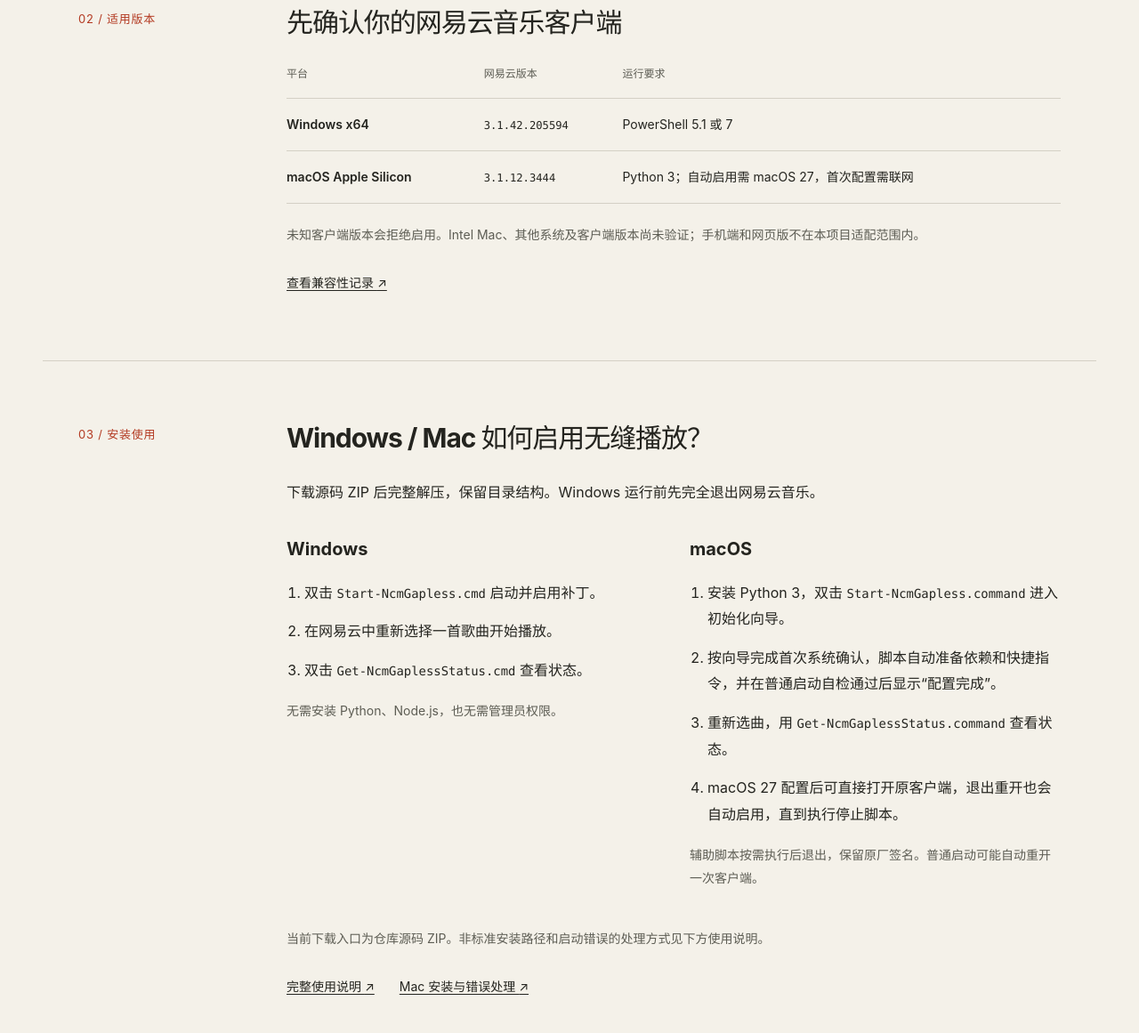
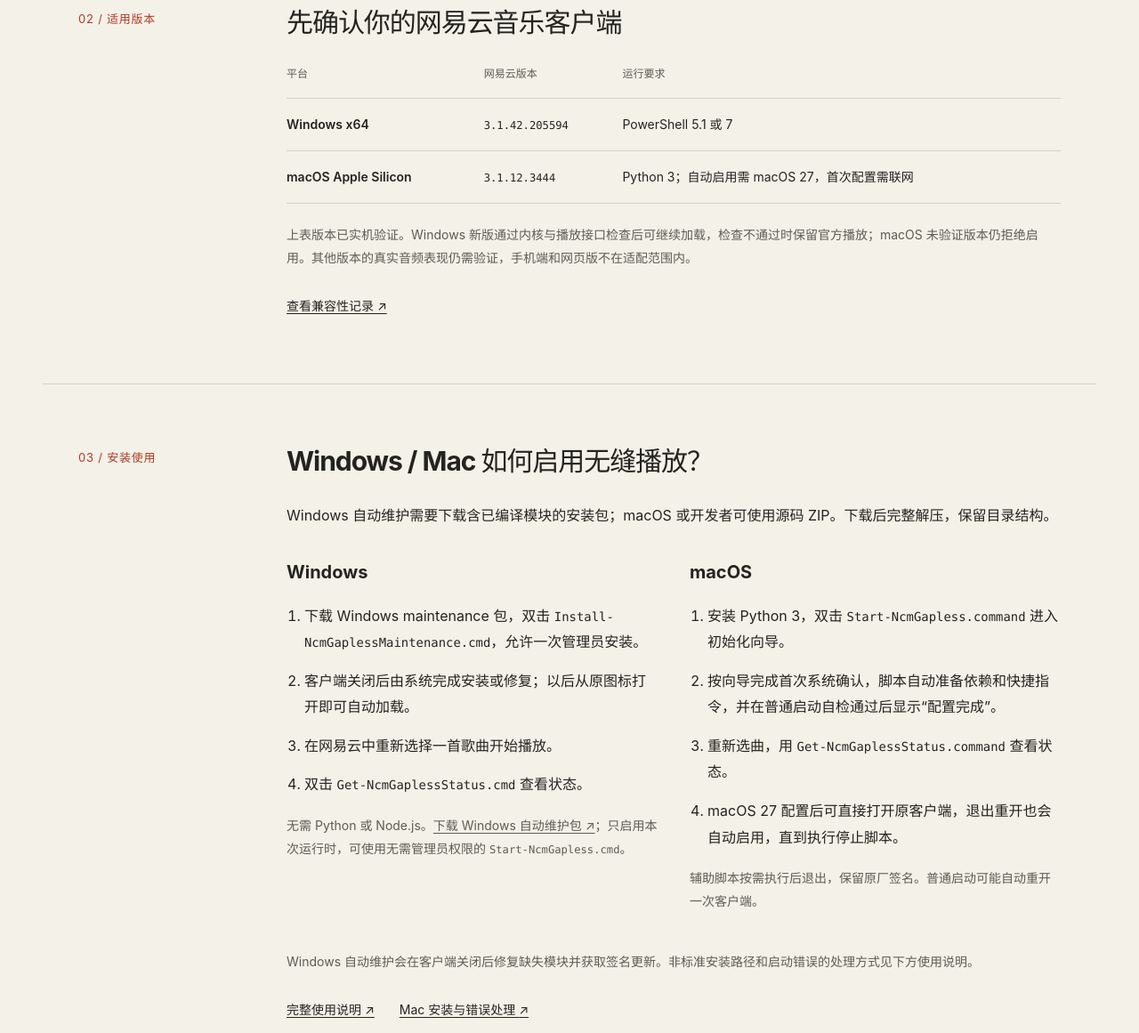
Before and after one commit to Xy2002/ncm-gapless, a plain HTML site: page site/index.html in a window 1280 px wide. Shown: the part 1345-2506 px from the top of the page at 89% size. Drawn offline with Linux system fonts and the light colour scheme.

Commit message:
fix(windows): harden maintenance recovery and installation trust

```diff
--- a/site/index.html
+++ b/site/index.html
@@ -25,7 +25,7 @@
     "url": "https://xy2002.github.io/ncm-gapless/",
     "sameAs": "https://github.com/Xy2002/ncm-gapless",
     "downloadUrl": "https://github.com/Xy2002/ncm-gapless/archive/refs/heads/main.zip",
-    "softwareVersion": "0.4.0-experimental",
+    "softwareVersion": "0.5.0-experimental",
     "operatingSystem": ["Windows x64", "macOS Apple Silicon"],
     "applicationCategory": "MultimediaApplication",
     "inLanguage": "zh-CN"
@@ -54,7 +54,7 @@
           <a class="button" href="https://github.com/Xy2002/ncm-gapless/archive/refs/heads/main.zip">下载源码 ZIP <span aria-hidden="true">↓</span></a>
           <a class="text-link" href="#compatibility">先确认适用版本 <span aria-hidden="true">↘</span></a>
         </div>
-        <p class="release">0.4.0-experimental · 实验版本 · Windows / macOS</p>
+        <p class="release">0.5.0-experimental · 实验版本 · Windows / macOS</p>
         <figure class="continuity">
           <svg viewBox="0 0 960 132" role="img" aria-labelledby="wave-title wave-description">
             <title id="wave-title">两首曲目在同一条时间线上衔接的示意图</title>
@@ -92,7 +92,7 @@
             </tbody>
           </table>
         </div>
-        <p class="note">未知客户端版本会拒绝启用。Intel Mac、其他系统及客户端版本尚未验证；手机端和网页版不在本项目适配范围内。</p>
+        <p class="note">上表版本已实机验证。Windows 新版通过内核与播放接口检查后可继续加载，检查不通过时保留官方播放；macOS 未验证版本仍拒绝启用。其他版本的真实音频表现仍需验证，手机端和网页版不在适配范围内。</p>
         <a class="text-link" href="https://github.com/Xy2002/ncm-gapless/blob/main/compatibility.json">查看兼容性记录 <span aria-hidden="true">↗</span></a>
       </div>
     </section>
@@ -101,16 +101,17 @@
       <p class="section-label">03 / 安装使用</p>
       <div>
         <h2 id="install-title">Windows / Mac 如何启用无缝播放？</h2>
-        <p>下载源码 ZIP 后完整解压，保留目录结构。Windows 运行前先完全退出网易云音乐。</p>
+        <p>Windows 自动维护需要下载含已编译模块的安装包；macOS 或开发者可使用源码 ZIP。下载后完整解压，保留目录结构。</p>
         <div class="platforms">
           <div>
             <h3>Windows</h3>
             <ol>
-              <li>双击 <code>Start-NcmGapless.cmd</code> 启动并启用补丁。</li>
+              <li>下载 Windows maintenance 包，双击 <code>Install-NcmGaplessMaintenance.cmd</code>，允许一次管理员安装。</li>
+              <li>客户端关闭后由系统完成安装或修复；以后从原图标打开即可自动加载。</li>
               <li>在网易云中重新选择一首歌曲开始播放。</li>
               <li>双击 <code>Get-NcmGaplessStatus.cmd</code> 查看状态。</li>
             </ol>
-            <p>无需安装 Python、Node.js，也无需管理员权限。</p>
+            <p>无需 Python 或 Node.js。<a href="https://github.com/Xy2002/ncm-gapless/releases">下载 Windows 自动维护包 ↗</a>；只启用本次运行时，可使用无需管理员权限的 <code>Start-NcmGapless.cmd</code>。</p>
           </div>
           <div>
             <h3>macOS</h3>
@@ -123,7 +124,7 @@
             <p>辅助脚本按需执行后退出，保留原厂签名。普通启动可能自动重开一次客户端。</p>
           </div>
         </div>
-        <p class="note">当前下载入口为仓库源码 ZIP。非标准安装路径和启动错误的处理方式见下方使用说明。</p>
+        <p class="note">Windows 自动维护会在客户端关闭后修复缺失模块并获取签名更新。非标准安装路径和启动错误的处理方式见下方使用说明。</p>
         <div class="document-links">
           <a class="text-link" href="https://github.com/Xy2002/ncm-gapless#开始使用">完整使用说明 <span aria-hidden="true">↗</span></a>
           <a class="text-link" href="https://github.com/Xy2002/ncm-gapless/blob/main/docs/macos.md">Mac 安装与错误处理 <span aria-hidden="true">↗</span></a>
@@ -149,11 +150,11 @@
         </details>
         <details open>
           <summary>怎样关闭补丁，会修改客户端文件吗？</summary>
-          <p>Windows 运行 <code>Stop-NcmGapless.cmd</code>，Mac 运行 <code>Stop-NcmGapless.command</code>，即可停用并恢复官方播放。补丁只驻留内存，不修改安装文件。Windows 重启后需重新启用；macOS 27 完成一次性快捷指令配置后会自动加载，直到执行停止脚本。Mac 辅助脚本按需运行后退出，保留原厂签名。</p>
+          <p>Windows 运行 <code>Stop-NcmGapless.cmd</code>，Mac 运行 <code>Stop-NcmGapless.command</code>，即可停用并恢复官方播放。Windows 自动维护会新增本项目模块和系统任务，保留网易云原厂文件；停止脚本撤销当前账号的自动加载，物理卸载会先撤销维护任务。macOS 27 完成一次性快捷指令配置后会自动加载，直到执行停止脚本。Mac 辅助脚本按需运行后退出，保留原厂签名。</p>
         </details>
         <details open>
           <summary>支持所有网易云版本、蓝牙和官方音效吗？</summary>
-          <p>仅适配上表中的客户端版本。蓝牙、空间音频、独占设备、系统媒体控制和复杂队列操作仍需验证，表现可能与官方播放器不同。当前为实验版本，请先确认自己的使用场景。</p>
+          <p>上表记录实测版本，Windows 兼容探测不代表所有未来版本均已适配。未知内核需要等待新的适配补丁。蓝牙、空间音频、独占设备、系统媒体控制和复杂队列操作仍需验证，表现可能与官方播放器不同。当前为实验版本，请先确认自己的使用场景。</p>
         </details>
         <details open>
           <summary>遇到问题应该提供什么信息？</summary>
```
Also changed, not shown: 15 other files.
